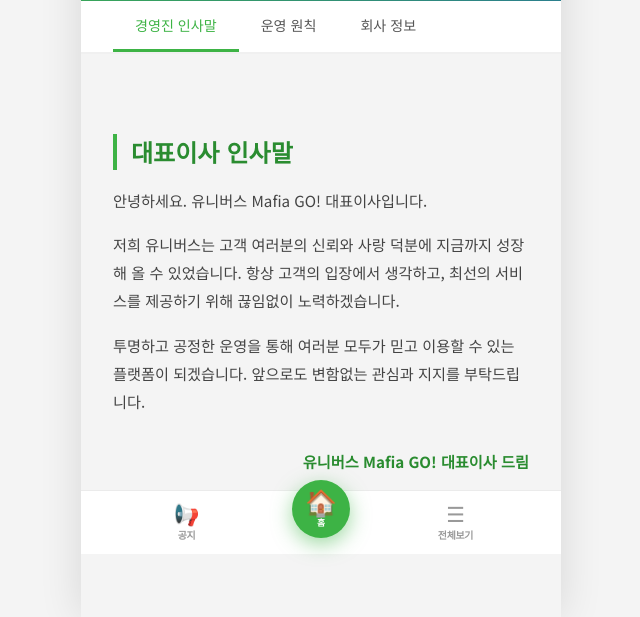
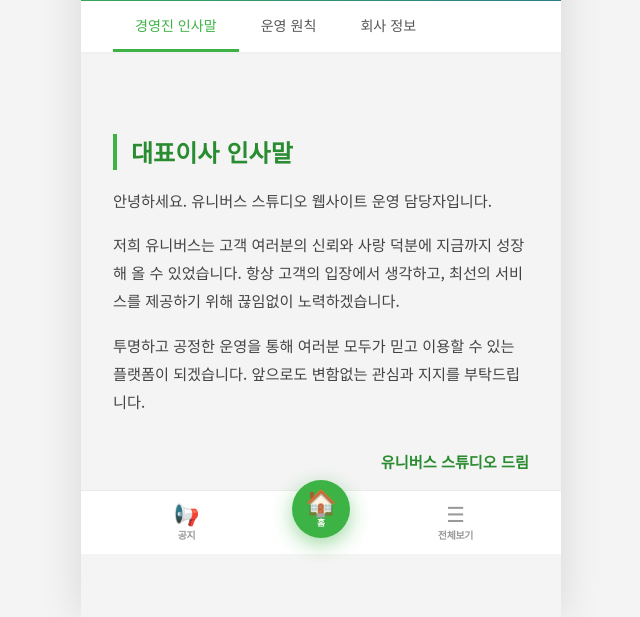
Before and after one commit to universestudio-koreanempire/universe-go, a Flask app: page /company/greeting in a window 1280 px wide. Shown: the part 246-863 px from the top of the page, without its empty margins (319-959 px from the left). Run offline with Flask 3, Linux system fonts and the light colour scheme.

Commit message:
Update greeting.html

```diff
--- a/mafia_integrated_V-app_modified/mafia_integrated V-app/mafia_integrated V-app/templates/greeting.html
+++ b/mafia_integrated_V-app_modified/mafia_integrated V-app/mafia_integrated V-app/templates/greeting.html
@@ -12,9 +12,9 @@
 </nav>
 <div class="content-page fade-up">
     <h2>대표이사 인사말</h2>
-    <p>안녕하세요. 유니버스 Mafia GO! 대표이사입니다.</p>
+    <p>안녕하세요. 유니버스 스튜디오 웹사이트 운영 담당자입니다.</p>
     <p>저희 유니버스는 고객 여러분의 신뢰와 사랑 덕분에 지금까지 성장해 올 수 있었습니다. 항상 고객의 입장에서 생각하고, 최선의 서비스를 제공하기 위해 끊임없이 노력하겠습니다.</p>
     <p>투명하고 공정한 운영을 통해 여러분 모두가 믿고 이용할 수 있는 플랫폼이 되겠습니다. 앞으로도 변함없는 관심과 지지를 부탁드립니다.</p>
-    <p style="text-align: right; font-weight: 700; color: var(--green-dark); margin-top: 32px;">유니버스 Mafia GO! 대표이사 드림</p>
+    <p style="text-align: right; font-weight: 700; color: var(--green-dark); margin-top: 32px;">유니버스 스튜디오 드림</p>
 </div>
 {% endblock %}
```
